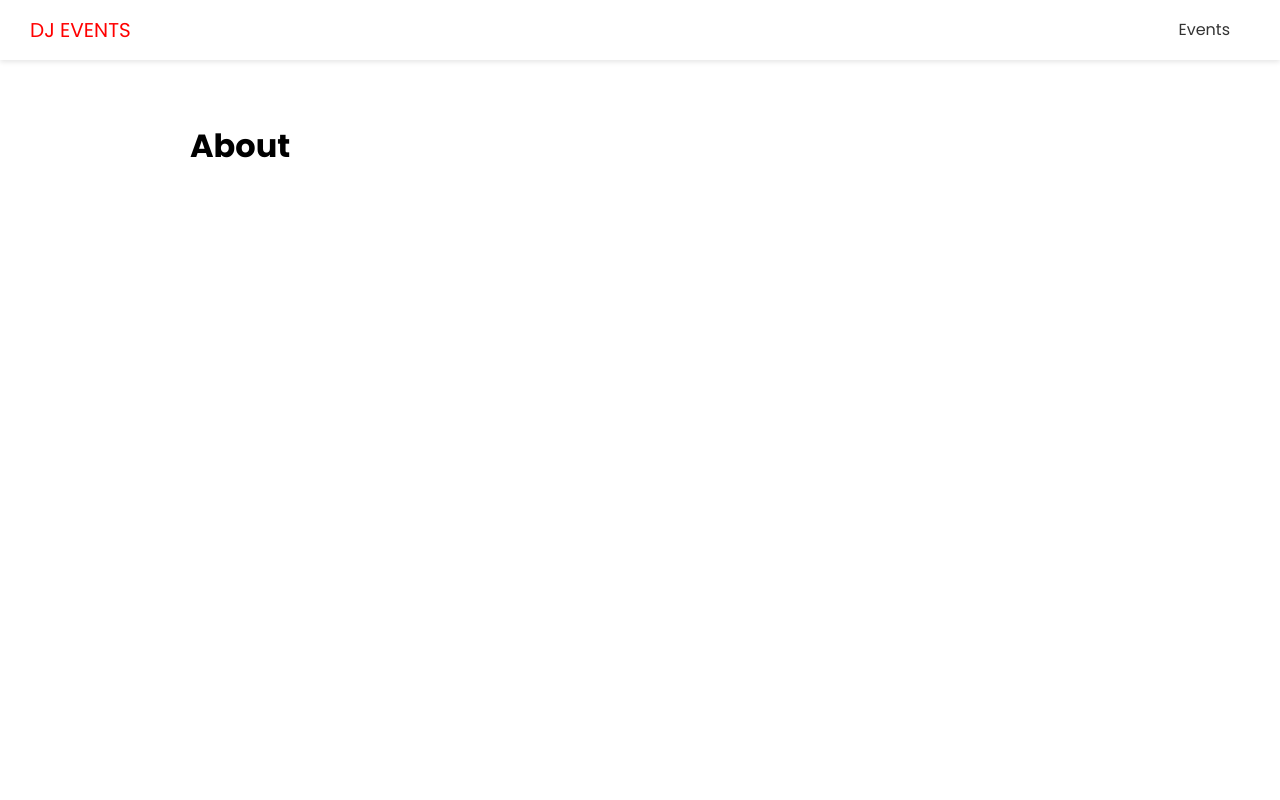
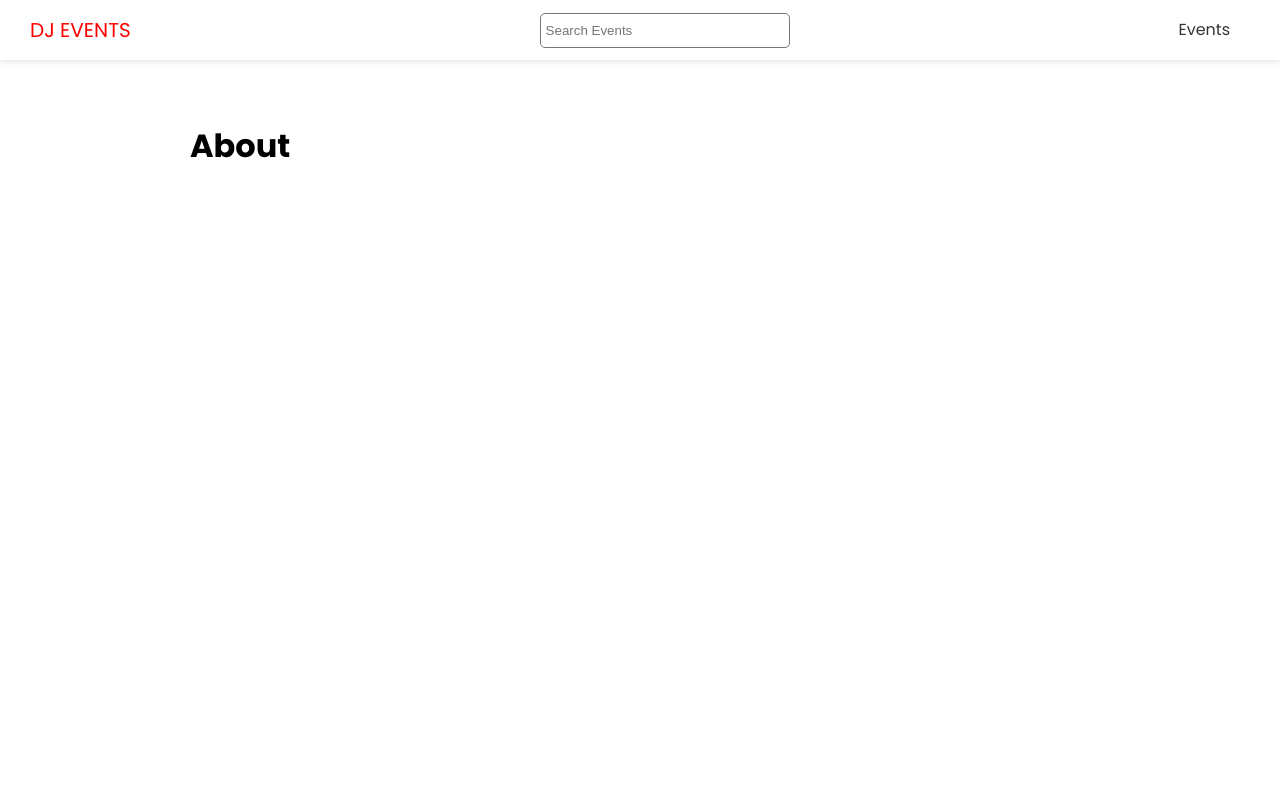
Before and after one commit to shettykaran21/dj-events-frontend, a Next.js app: page /about in a window 1280 px wide. Shown: the top 800 px of the page. Built offline with nearby package versions, Linux system fonts and the light colour scheme.

Commit message:
Added search functionality

```diff
--- a/components/Header.js
+++ b/components/Header.js
@@ -1,6 +1,7 @@
 import Link from 'next/link';
 
 import styles from '@/styles/Header.module.css';
+import Search from './Search';
 
 const Header = () => {
   return (
@@ -10,6 +11,7 @@ const Header = () => {
           <a>DJ Events</a>
         </Link>
       </div>
+      <Search />
       <nav>
         <ul>
           <li>
--- /dev/null
+++ b/components/Search.js
@@ -0,0 +1,32 @@
+import styles from '@/styles/Search.module.css';
+import { useState } from 'react';
+import { useRouter } from 'next/router';
+
+const Search = () => {
+  const [term, setTerm] = useState('');
+
+  const router = useRouter();
+
+  const submitHandler = (e) => {
+    e.preventDefault();
+    router.push(`/events/search?term=${term}`);
+    setTerm('');
+  };
+
+  return (
+    <div className={styles.search}>
+      <form onSubmit={submitHandler}>
+        <input
+          type="text"
+          name="term"
+          id="term"
+          value={term}
+          onChange={(e) => setTerm(e.target.value)}
+          placeholder="Search Events"
+        />
+      </form>
+    </div>
+  );
+};
+
+export default Search;
--- /dev/null
+++ b/styles/Search.module.css
@@ -0,0 +1,7 @@
+.search input {
+  width: 250px;
+  height: 35px;
+  padding: 5px;
+  border: 1px solid #777;
+  border-radius: 5px;
+}
```
Also changed, not shown: pages/events/search.js (added, +43 -0 lines).
